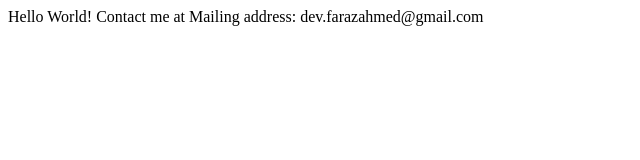
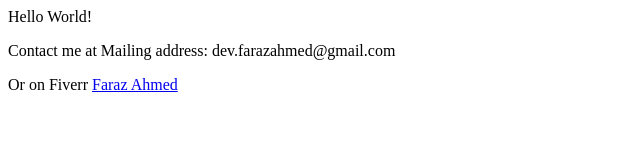
Before and after one commit to FarazAhmed95/faraz.github.io, a plain HTML site: page index.html in a window 1280 px wide. Shown: the whole page, without its empty margins (0-640 px from the left). Drawn offline with Linux system fonts and the light colour scheme.

Commit message:
Update index.html

```diff
--- a/index.html
+++ b/index.html
@@ -3,6 +3,9 @@
 </head>
 <body>
 Hello World!
-  Contact me at Mailing address: <span style="font-style:bold">dev.farazahmed@gmail.com</span>
+
+  <p>Contact me at Mailing address: <span style="font-style:bold">dev.farazahmed@gmail.com</span></p>
+
+  <p>Or on Fiverr <a href="https://www.fiverr.com/farazahmed_95/">Faraz Ahmed</a></p>
 </body>
 </html>
```
